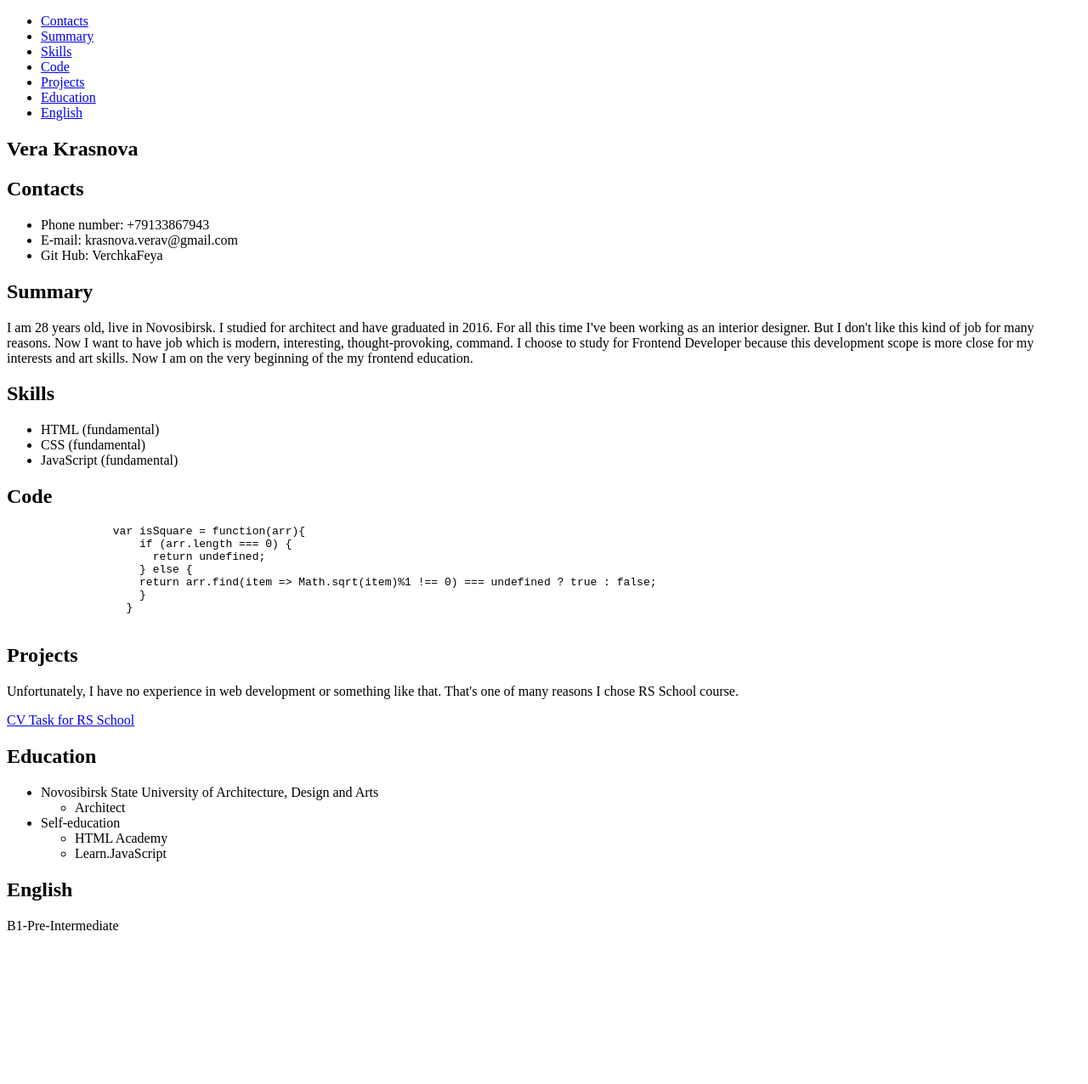
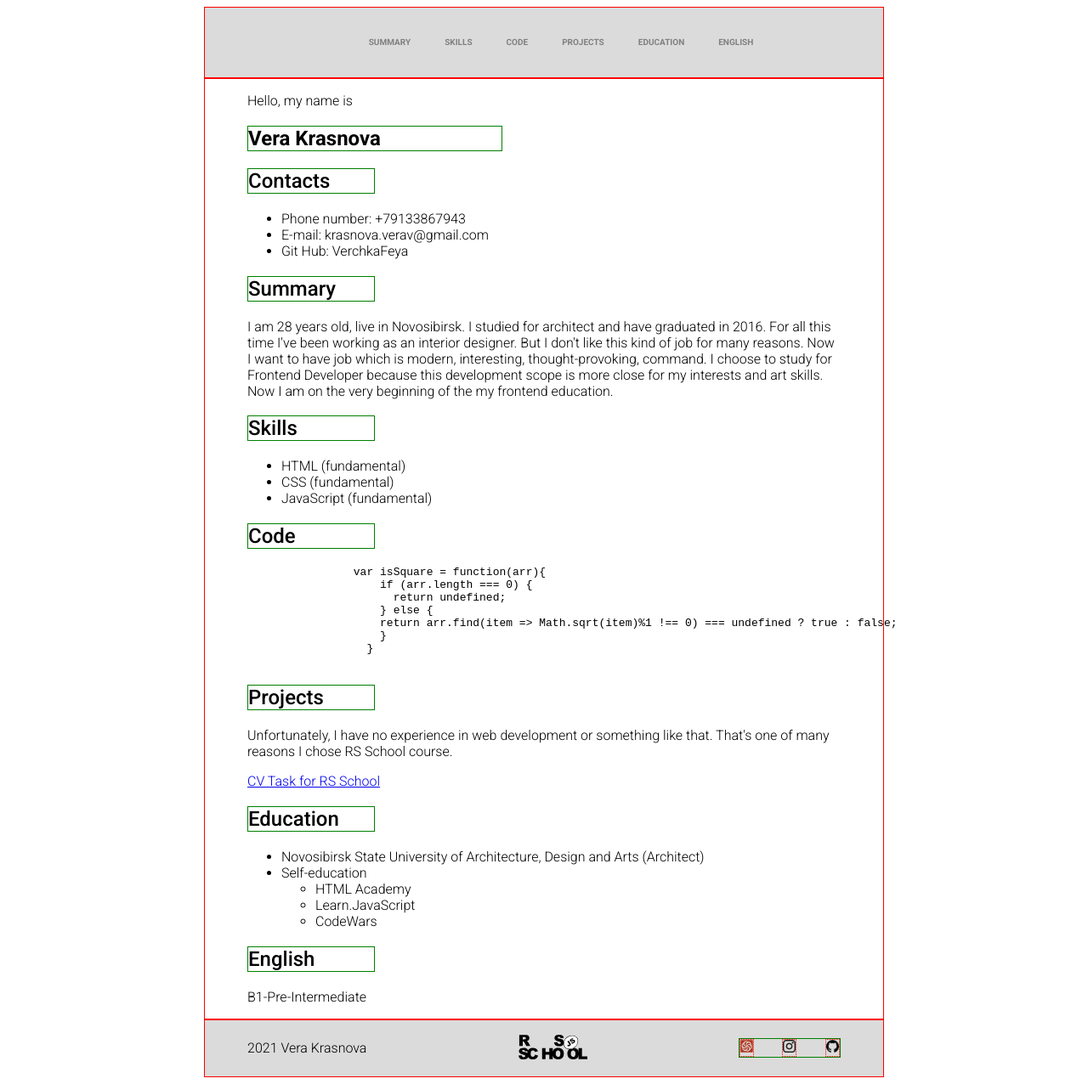
Before and after one commit to VerchkaFeya/rsschool-cv, a plain HTML site: page index.html in a window 1280 px wide. Shown: the whole page at 85% size. Before the commit the page ends 1115 px from the top, so only its background shows below. Drawn offline with Linux system fonts and the light colour scheme.

Commit message:
docs: update html and css, add images

```diff
--- a/index.html
+++ b/index.html
@@ -4,14 +4,16 @@
     <meta charset="UTF-8">
     <meta http-equiv="X-UA-Compatible" content="IE=edge">
     <meta name="viewport" content="width=device-width, initial-scale=1.0">
-    <link rel="stylesheet" href="style.scc">
+    <link rel="stylesheet" href="style.css">
     <link rel="icon" href="assets/favicon.ico">
+    <link rel="preconnect" href="https://fonts.googleapis.com">
+    <link rel="preconnect" href="https://fonts.gstatic.com" crossorigin>
+    <link href="https://fonts.googleapis.com/css2?family=Roboto:wght@100;300;500;700&display=swap" rel="stylesheet">
     <title>CV Vera Krasnova</title>
 </head>
 <body>
     <header>
         <ul class="nav-list">
-            <li class="nav-item"><a href="#contacts" class="nav-link">Contacts</a></li>
             <li class="nav-item"><a href="#summary" class="nav-link">Summary</a></li>
             <li class="nav-item"><a href="#skills" class="nav-link">Skills</a></li>
             <li class="nav-item"><a href="#code" class="nav-link">Code</a></li>
@@ -22,6 +24,7 @@
     </header>
     <main>
         <section class="section" id="profile">
+            <p>Hello, my name is</p>
             <h1>Vera Krasnova</h1>
         </section>
         <section class="section" id="contacts">
@@ -64,14 +67,12 @@
         <section class="section" id="education">
             <h2>Education</h2>
             <ul class="education-list">
-                <li class="education-item">Novosibirsk State University of Architecture, Design and Arts</li>
-                <ul>
-                    <li>Architect</li>
-                </ul>
+                <li class="education-item">Novosibirsk State University of Architecture, Design and Arts (Architect)</li>
                 <li class="education-item">Self-education</li>
                 <ul>
                     <li>HTML Academy</li>
                     <li>Learn.JavaScript</li>
+                    <li>CodeWars</li>
                 </ul>
             </ul>
         </section>
@@ -82,6 +83,22 @@
 
     </main>
     <footer>
+        <div class="footer-items">
+            <div>
+                <p> 2021 Vera Krasnova</p>
+            </div>
+            <div>
+                <p><a href="https://rs.school/js/"><img src="assets/rs_school_js.svg" alt="RS School" height="30px"></a></p>
+            </div>
+            <div >
+                <ul class="social-list">
+                    <li class="social-list-item"><a href="https://www.codewars.com/users/VerchkaFeya"><img src="assets/codewars-logo.svg" width="15px" height="15px" alt="CodeWars"></a></li>
+                    <li class="social-list-item"><a href="https://www.instagram.com/verchka_feya/"><img src="assets/instagram-logo.png" width="15px" height="15px" alt="CodeWars"></a></li>
+                    <li class="social-list-item"><a href="https://github.com/VerchkaFeya"><img src="assets/github-logo.png" width="15px" height="15px" alt="CodeWars"></a></li>
+                </ul>
+            </div>
+        </div>
+
 
     </footer>
 </body>
--- a/style.css
+++ b/style.css
@@ -1,5 +1,85 @@
-/*
-some comments
-some comments
-some comments
-*/
+* {
+    box-sizing: border-box;
+  }
+
+body {
+    font-family: 'Roboto', sans-serif;
+    font-weight: 300;
+}
+
+h1 {
+    font-weight: 700;
+    border: 1px solid green;
+    width: 300px;
+
+}
+
+h2 {
+    font-weight: 500;
+    border: 1px solid green;
+    width: 150px;
+
+}
+
+main,
+footer,
+header {
+    border: 1px solid red;
+    width: 800px;
+    margin-left: auto;
+    margin-right: auto;
+
+}
+
+header,
+footer {
+    background-color: rgb(219, 219, 219);
+}
+
+.nav-list {
+    display: flex;
+    justify-content: center;
+    align-items: center;
+    list-style: none;
+}
+
+.nav-link {
+    padding: 0 20px;
+    line-height: 50px;
+    text-decoration: none;
+    text-transform: uppercase;
+    font-size: 10px;
+    font-weight: 700;
+    color: grey;
+
+}
+
+.section,
+.footer-items {
+    margin-left: 50px;
+    margin-right: 50px;
+}
+
+.footer-items {
+    display: flex;
+    justify-content: space-between;
+    align-items: center;
+
+}
+
+.social-list {
+    border: 1px solid green;
+    width: 120px;
+    margin: 0;
+    padding: 0;
+    list-style: none;
+    display: flex;
+    justify-content: space-between;
+
+}
+
+.social-list-item {
+    border: 1px dotted red;
+    margin: 0;
+    padding: 0;
+}
```
Also changed, not shown: assets/codewars-logo.svg (added), assets/github-logo.png (added), assets/instagram-logo.png (added), assets/rs_school_js.svg (added).
